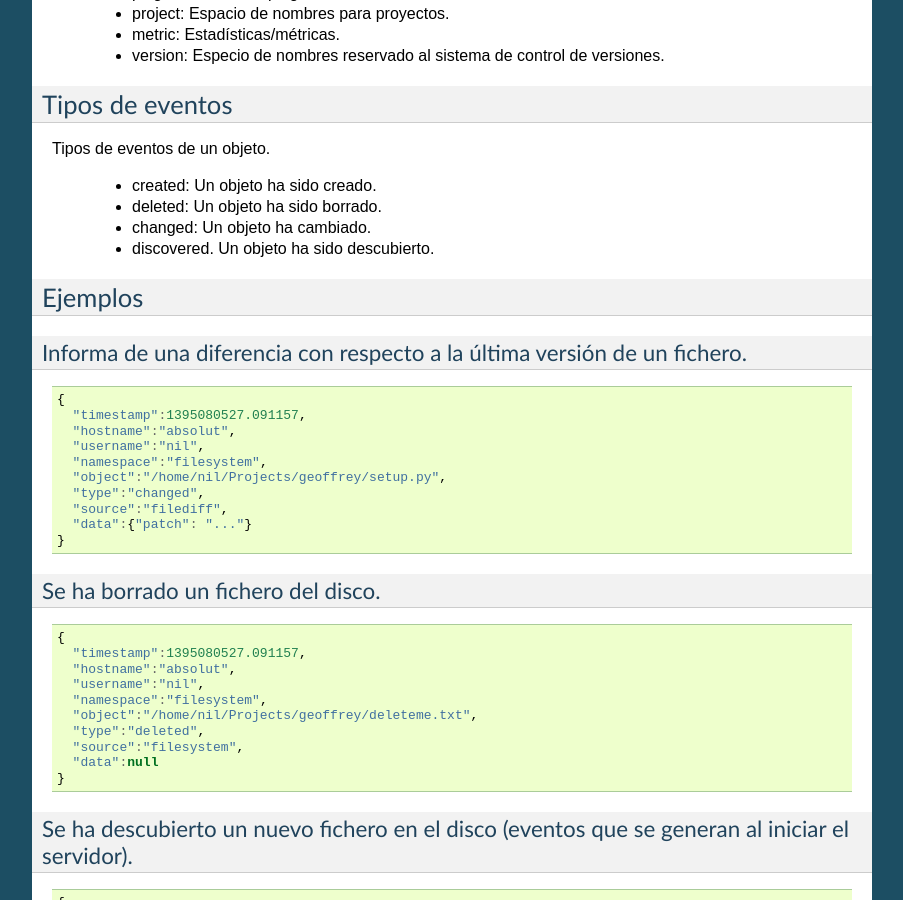
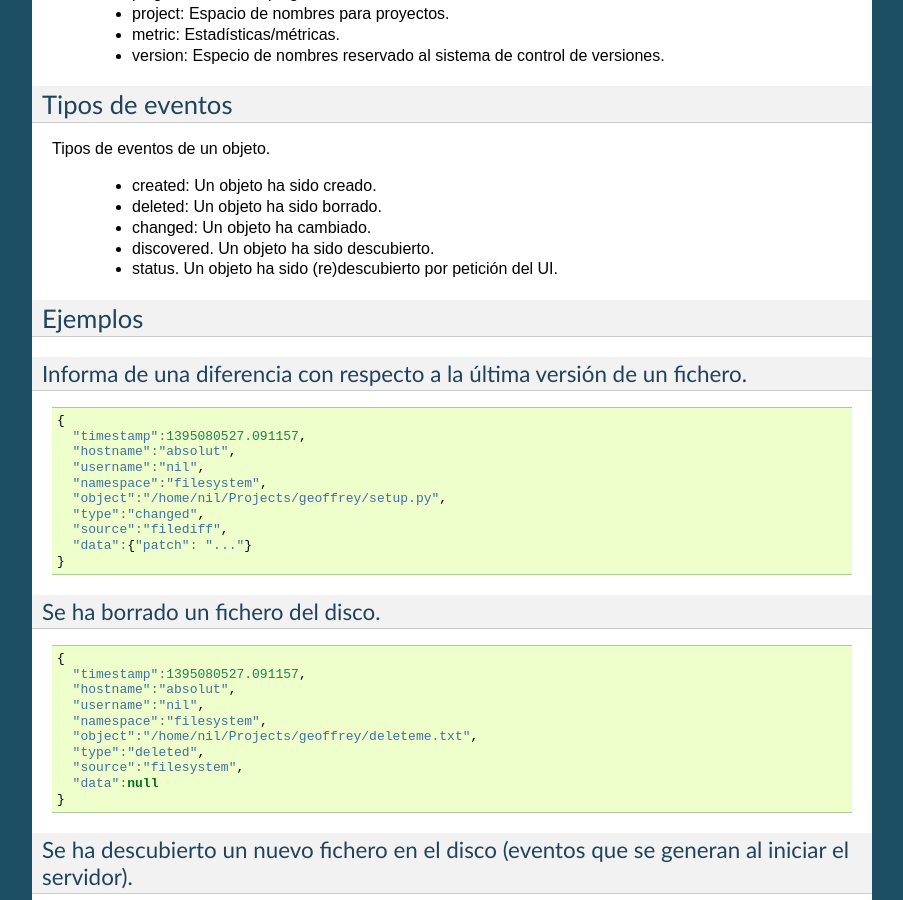
Before and after one commit to nilp0inter/geoffrey, a Sphinx documentation site: the page built from docs/protocol.rst, in a window 1280 px wide and 900 px high, scrolled down 1231 px. Shown: the whole window, without its empty margins (198-1101 px from the left). Built offline with Sphinx 7.4.7, drawn with Linux system fonts in a browser that asks for light colours.

Commit message:
New event type 'status'.

```diff
--- a/docs/protocol.rst
+++ b/docs/protocol.rst
@@ -89,6 +89,7 @@ Tipos de eventos de un objeto.
   * deleted: Un objeto ha sido borrado.
   * changed: Un objeto ha cambiado.
   * discovered. Un objeto ha sido descubierto.
+  * status. Un objeto ha sido (re)descubierto por petición del UI.
 
 
 Ejemplos
```
